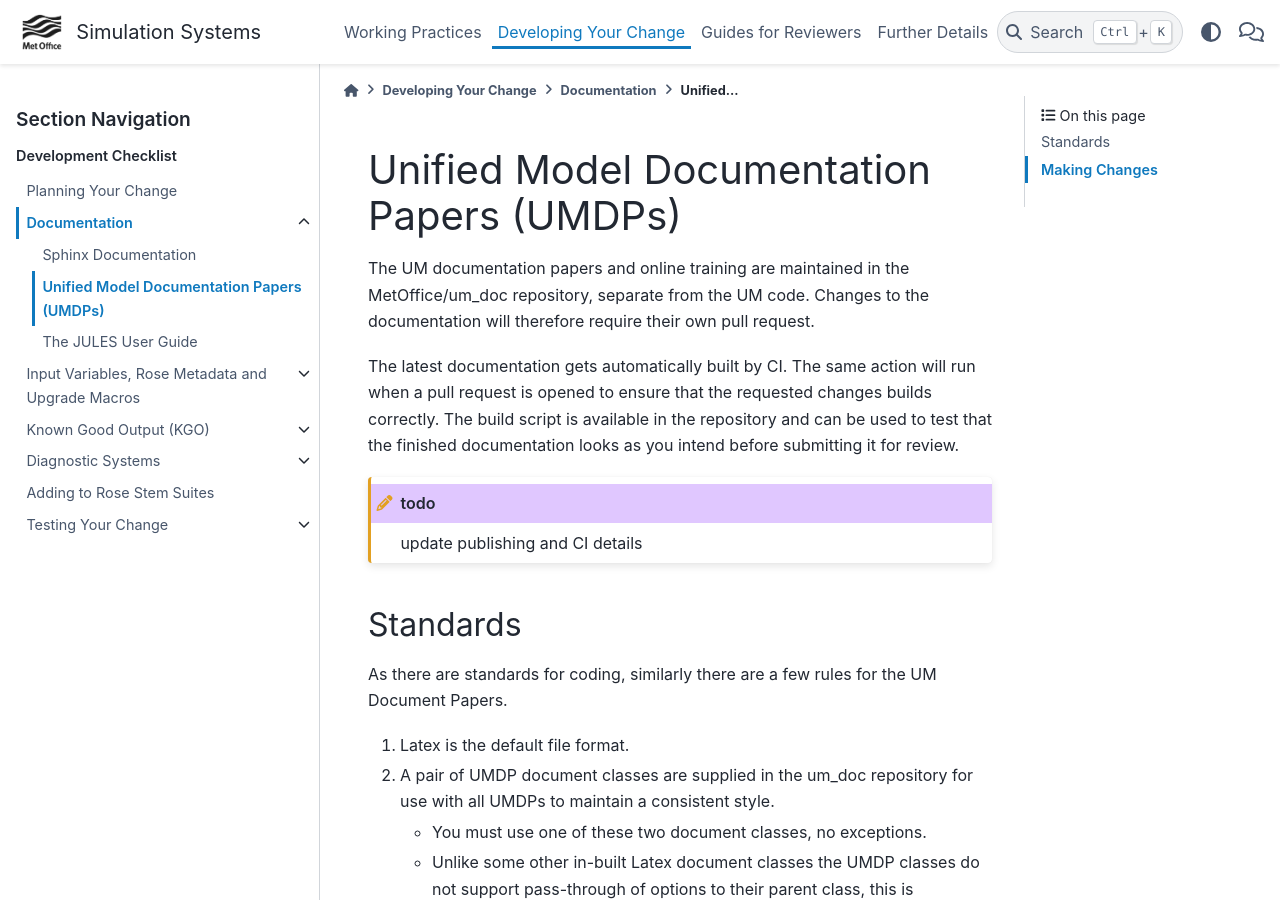
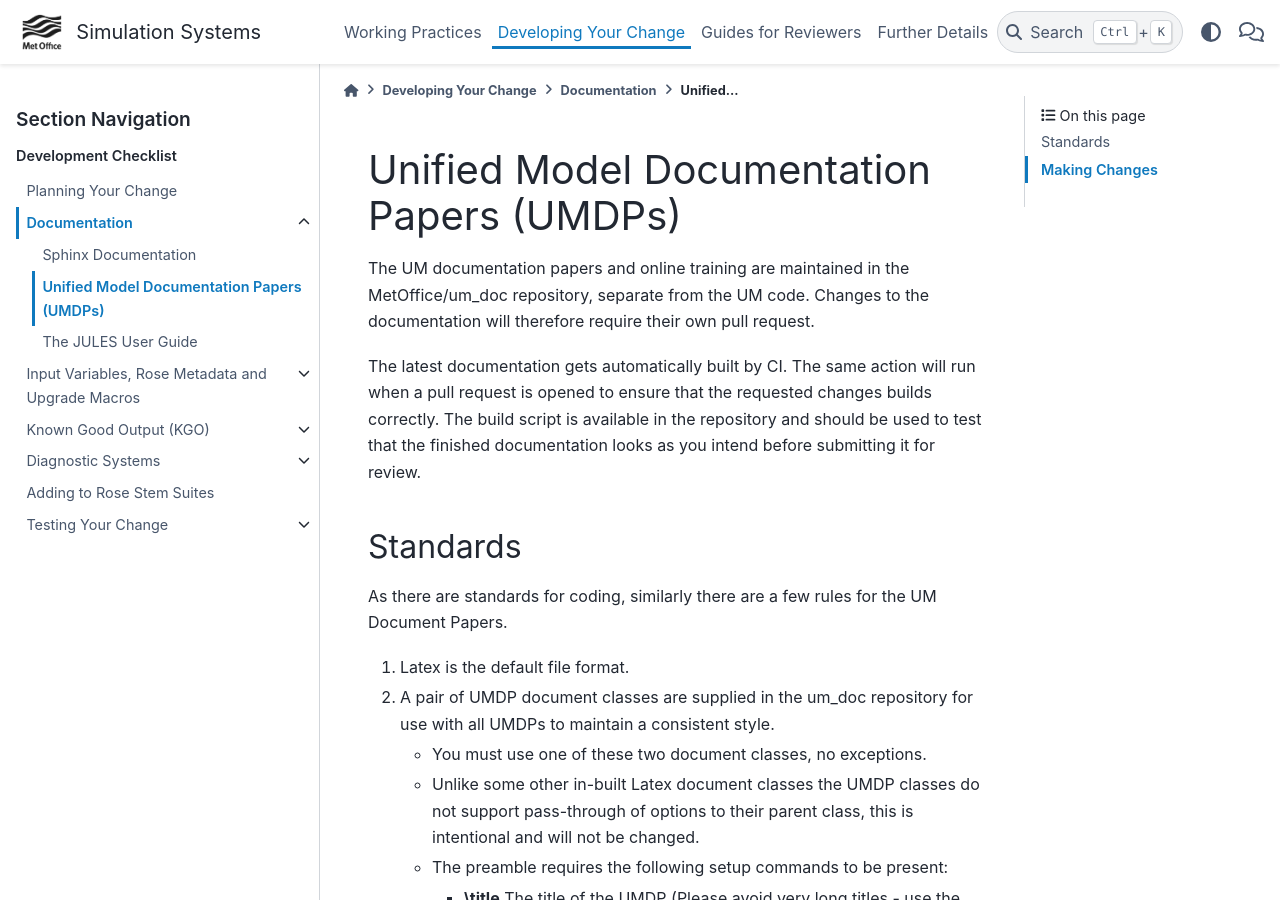
Before and after one commit to MetOffice/simulation-systems, a Sphinx documentation site: the page built from source/Development/um_docs.rst, in a window 1280 px wide and 900 px high. Built offline with Sphinx 7.4.7 and the PyData theme 0.15.4, drawn with Linux system fonts in a browser that asks for light colours.

Commit message:
update umdocs details

```diff
--- a/source/Development/um_docs.rst
+++ b/source/Development/um_docs.rst
@@ -10,12 +10,8 @@
 The latest documentation gets automatically built by CI.
 The same action will run when a pull request is opened to ensure that the
 requested changes builds correctly. The build script is available in the
-repository and can be used to test that the finished documentation looks as you
-intend before submitting it for review.
-
-.. admonition:: todo
-
-  update publishing and CI details
+repository and should be used to test that the finished documentation looks as
+you intend before submitting it for review.
 
 Standards
 ---------
```
Also changed, not shown: source/Development/documentation.rst (+1 -8 lines).
